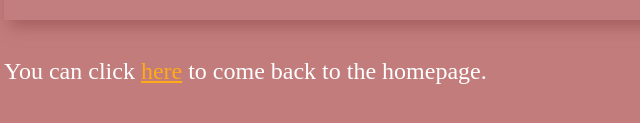
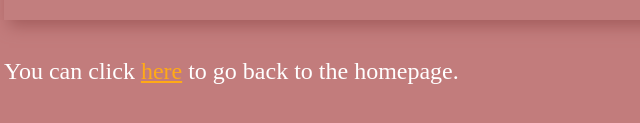
Before and after one commit to christianlearners/christianlearners.github.io, a plain HTML site: page history.html in a window 1280 px wide. Shown: the part 2294-2417 px from the top of the page, 66-706 px from the left. Drawn offline with nearby package versions, Linux system fonts and the light colour scheme.

Commit message:
Update history.html

```diff
--- a/history.html
+++ b/history.html
@@ -116,7 +116,7 @@
             </div>
         </section>
 
-          <p>  You can click <a href="index.html">here</a> to come back to the homepage.</p>
+          <p>  You can click <a href="index.html">here</a> to go back to the homepage.</p>
       </div>
     </div>
   </section>
```
